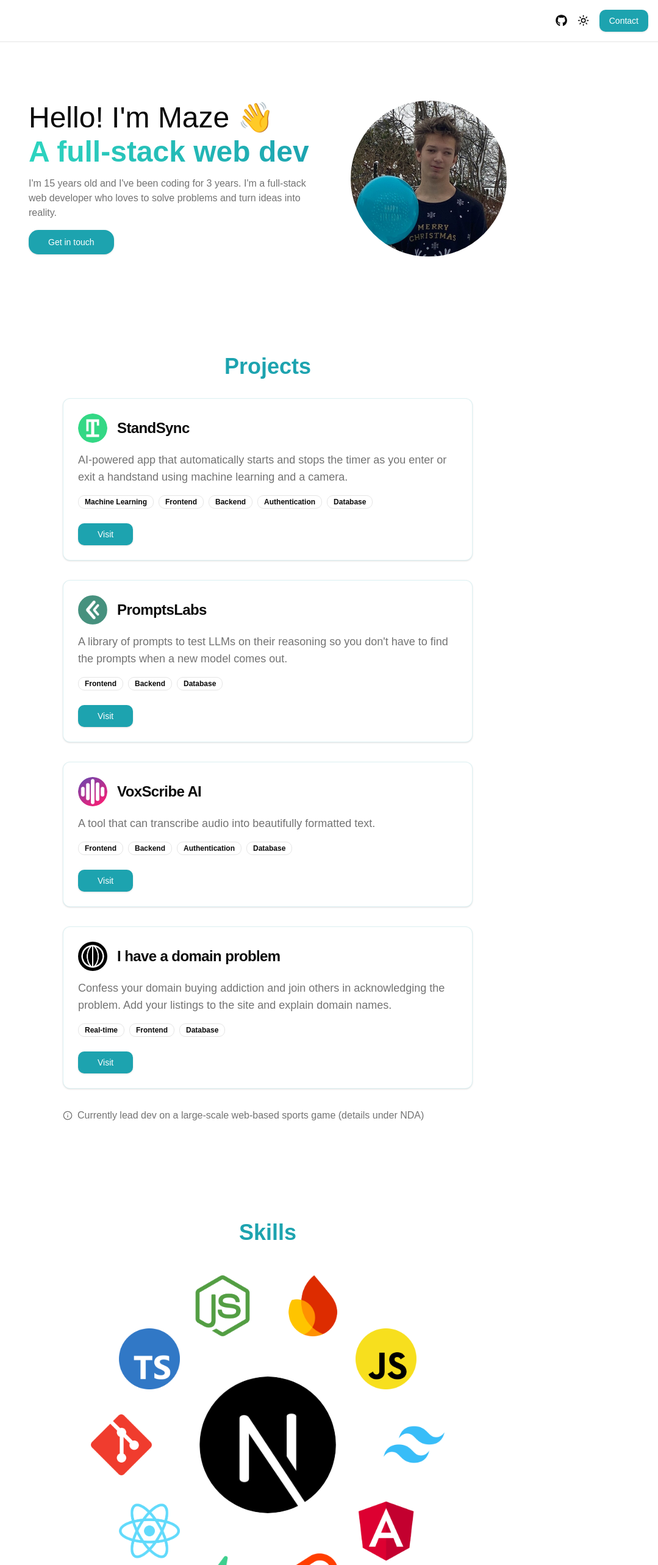
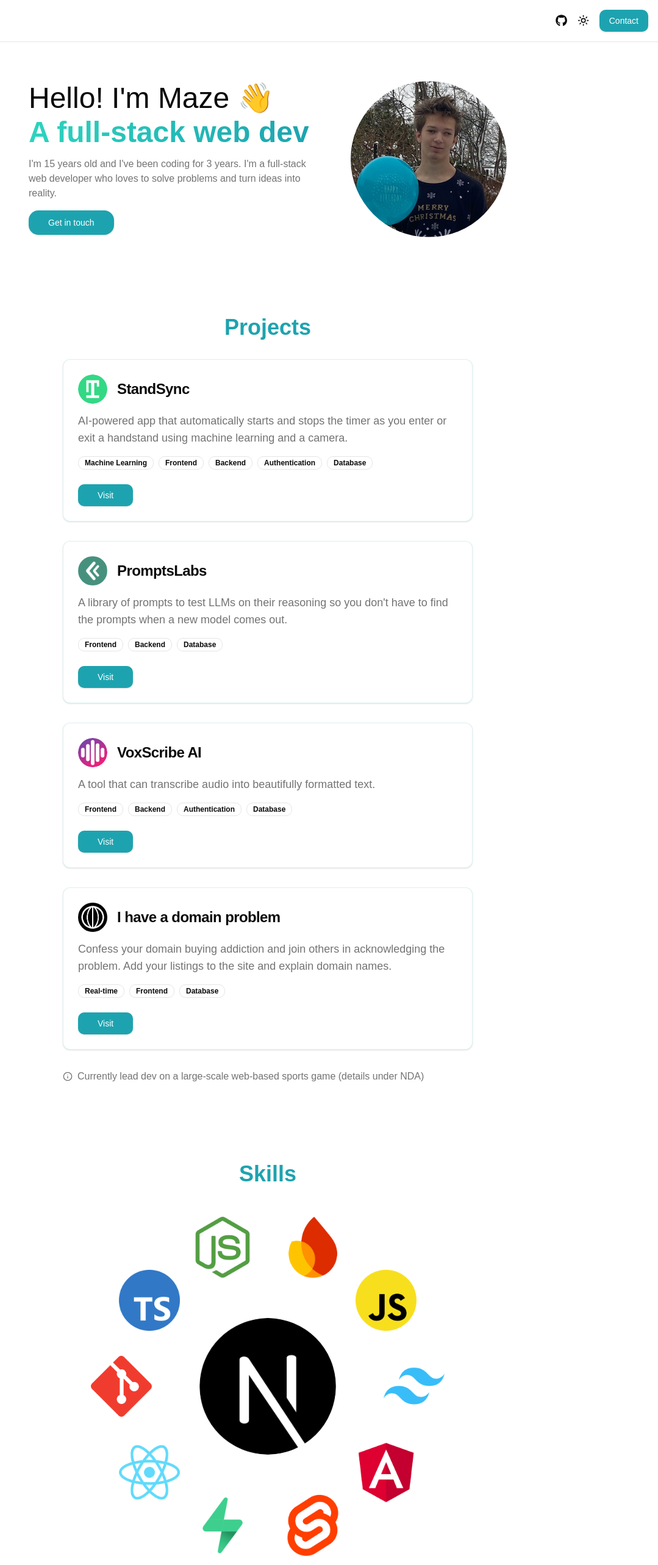
Before and after one commit to mazeincoding/maze-portfolio, a Next.js app: page / in a window 1280 px wide. Shown: the top 2566 px of the page at 61% size, without its empty margins (201-1280 px from the left). Built offline with nearby package versions, Linux system fonts and the light colour scheme.

Commit message:
Made spacing consistent across sections

```diff
--- a/src/components/contact.tsx
+++ b/src/components/contact.tsx
@@ -12,7 +12,7 @@ const social_links = [
 export default function Contact() {
   return (
     <section
-      className="flex flex-col items-center gap-4 mt-32 px-12"
+      className="flex flex-col items-center gap-4 py-16 px-12"
       id="contact-section"
     >
       <h2 className="text-4xl font-bold text-primary">Get in touch</h2>
--- a/src/components/hero.tsx
+++ b/src/components/hero.tsx
@@ -30,7 +30,7 @@ export default function Hero() {
   };
 
   return (
-    <section className="flex flex-col lg:flex-row items-center justify-center bg-background text-foreground w-full max-w-5xl mx-auto gap-16 px-12 pt-16 lg:pt-24">
+    <section className="flex flex-col lg:flex-row items-center justify-center bg-background text-foreground w-full max-w-5xl mx-auto gap-16 px-12 py-16">
       <div className="flex flex-col gap-6 lg:w-1/2 lg:order-1">
         <div className="flex justify-center lg:hidden">{avatar_content}</div>
         <div className="flex flex-col gap-4 lg:gap-4">
--- a/src/components/projects.tsx
+++ b/src/components/projects.tsx
@@ -64,7 +64,7 @@ export default function Projects() {
     },
   ];
   return (
-    <section className="flex flex-col gap-8 items-center mt-40 px-12">
+    <section className="flex flex-col gap-8 items-center py-16 px-12">
       <h2 className="text-4xl font-bold text-primary space-y-4">Projects</h2>
       {projects.map((project) => (
         <ProjectCard key={project.title} project={project} />
--- a/src/components/skills.tsx
+++ b/src/components/skills.tsx
@@ -3,7 +3,7 @@ import LogoCarousel from "./logo-carousel";
 
 export default function Skills() {
   return (
-    <section className="flex flex-col gap-8 items-center mt-40 mb-20 w-full">
+    <section className="flex flex-col gap-8 items-center py-16 w-full">
       <div className="flex flex-col items-center gap-0 md:gap-32 w-full">
         <h2 className="text-4xl font-bold text-primary space-y-4 w-full text-center">
           Skills
```
